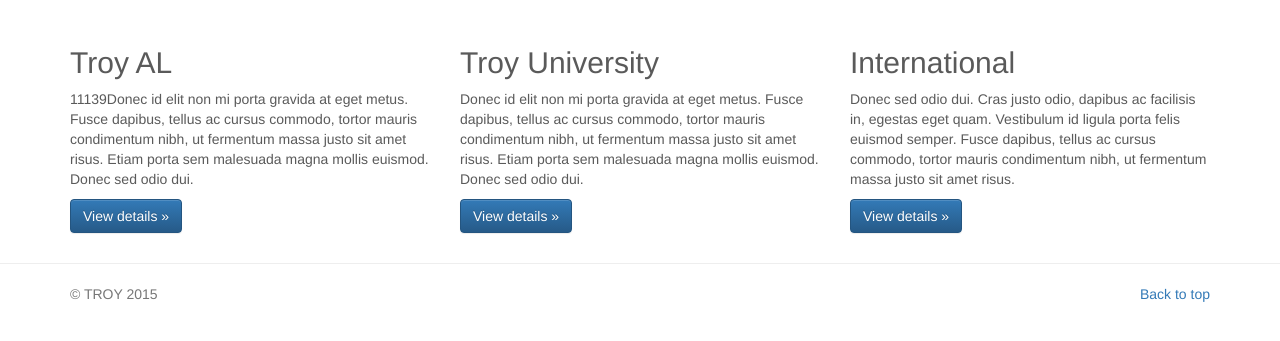
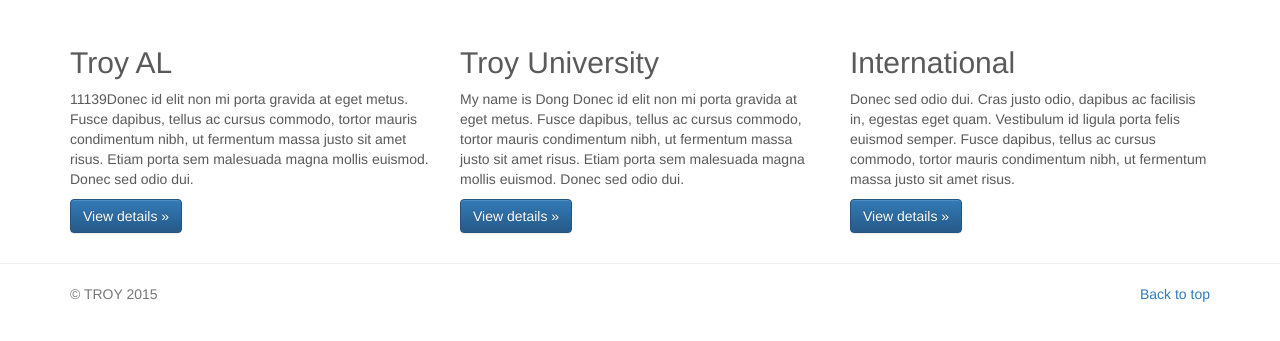
Before and after one commit to gotroy/gotroy.github.io, a Jekyll site: the page built from home.html, in a window 1280 px wide, cut to the strip 324-665 px from the top of the page. Built offline with Jekyll 4.4.1, drawn with Linux system fonts in a browser that asks for light colours.

Commit message:
Update home.html

```diff
--- a/home.html
+++ b/home.html
@@ -23,7 +23,7 @@
         </div>
         <div class="col-md-4">
             <h2>Troy University</h2>
-            <p>Donec id elit non mi porta gravida at eget metus. Fusce dapibus, tellus ac cursus commodo, tortor mauris condimentum nibh, ut fermentum massa justo sit amet risus. Etiam porta sem malesuada magna mollis euismod. Donec sed odio dui. </p>
+            <p>My name is Dong Donec id elit non mi porta gravida at eget metus. Fusce dapibus, tellus ac cursus commodo, tortor mauris condimentum nibh, ut fermentum massa justo sit amet risus. Etiam porta sem malesuada magna mollis euismod. Donec sed odio dui. </p>
             <p><a class="btn btn-primary" href="/2015/03/15/troy-university.html" role="button">View details &raquo;</a></p>
         </div>
         <div class="col-md-4">
```
